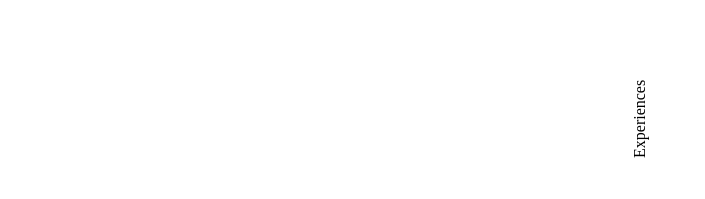
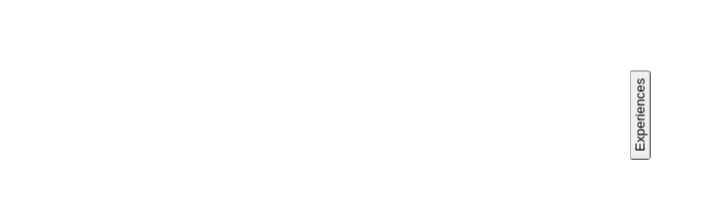
Before and after one commit to IsaacSarte/isaac-sarte, a Next.js app: page /see in a window 1280 px wide. Shown: the part 491-690 px from the top of the page, without its empty margins (0-705 px from the left). Built offline with nearby package versions, Linux system fonts and the light colour scheme.

Commit message:
changed tech to about

```diff
--- a/pages/see.jsx
+++ b/pages/see.jsx
@@ -7,7 +7,7 @@ import cn from 'classnames';
 import Projects from '@/modules/projects';
 import NavBar from '@/modules/nav/nav-bar';
 import Experiences from '@/modules/experiences';
-import Techs from '@/modules/techs';
+import About from '@/modules/about';
 
 const See = () => {
     const [binocularClicked, setBinocularClicked] = useState(false);
@@ -17,8 +17,8 @@ const See = () => {
     const [expLinkClicked, setExpLinkClicked] = useState(false);
 
 
-    const [isTechSkillsClicked, setIsTechSkillsClicked] = useState(false);
-    const [techLinkClicked, setTechLinkClicked] = useState(false);
+    const [isAboutClicked, setIsAboutClicked] = useState(false);
+    const [aboutLinkClicked, setAboutLinkClicked] = useState(false);
 
     const handleRenderProjects = () => {
         setBinocularClicked(!binocularClicked);
@@ -34,10 +34,10 @@ const See = () => {
         }, 500);
     };
 
-    const handleRenderTechSkills = () => {
-        setTechLinkClicked(!techLinkClicked);
+    const handleRenderAbout = () => {
+        setAboutLinkClicked(!aboutLinkClicked);
         setTimeout(() => {
-            setIsTechSkillsClicked(!isTechSkillsClicked)
+            setIsAboutClicked(!isAboutClicked)
         }, 500);
     };
 
@@ -50,7 +50,7 @@ const See = () => {
                 ) : null}
 
                 {/* projects */}
-                {(isExperiencesClicked || isTechSkillsClicked) ? (
+                {(isExperiencesClicked || isAboutClicked) ? (
                     null
                 ) : (
                     <>
@@ -61,7 +61,7 @@ const See = () => {
                                 transition={{ duration: 0.25 }}
                                 className={cn("see-container w-screen h-screen flex items-center justify-between px-12 overflow-hidden", {
                                         'move-right' : expLinkClicked,
-                                        'move-left' : techLinkClicked,
+                                        'move-left' : aboutLinkClicked,
                                 })}
                             >
                                 <motion.div
@@ -69,12 +69,12 @@ const See = () => {
                                     animate={{ opacity: 1, x: 0 }}
                                     transition={{ type: 'spring', bounce: 0.25 }}
                                 >
-                                    <span
+                                    <button
                                         className="cursor-pointer text-xl font-semibold"
                                         onClick={() => handleRenderExperiences()}
                                     >
                                         Experiences
-                                    </span>
+                                    </button>
                                 </motion.div>
 
                                 {/* binocular */}
@@ -116,18 +116,16 @@ const See = () => {
                                     animate={{ opacity: 1, x: 0 }}
                                     transition={{ type: 'spring', bounce: 0.25 }}
                                 >
-                                    <span
+                                    <button
                                         className="cursor-pointer text-xl font-semibold"
-                                        onClick={() => handleRenderTechSkills()}
+                                        onClick={() => handleRenderAbout()}
                                     >
-                                        Tech Skills
-                                    </span>
+                                        About Me
+                                    </button>
                                 </motion.div>
                             </motion.div>
                         ) : (
-                            <>
-                                <Projects />
-                            </>
+                            <Projects />
                         )}
                     </>
                 )}
@@ -138,9 +136,9 @@ const See = () => {
                     <Experiences />
                 ) : null}
 
-                {/* tech skills */}
-                {isTechSkillsClicked ? (
-                    <Techs />
+                {/* About skills */}
+                {isAboutClicked ? (
+                    <About />
                 ) : null}
             </AnimatePresence>
         </Suspense>
--- a/src/modules/techs.jsx
+++ b/src/modules/about.jsx
@@ -3,17 +3,17 @@ import { AnimatePresence } from 'framer-motion';
 import React, { Suspense } from 'react';
 import GoBack from './nav/go-back';
 
-const Techs = () => {
+const About = () => {
   return (
     <Suspense fallback={null}>
         <AnimatePresence>
             <GoBack />
             <div className="">
-                Tech Skills
+                About Me
             </div>
         </AnimatePresence>
     </Suspense>
   )
 }
 
-export default Techs;
+export default About;
```
